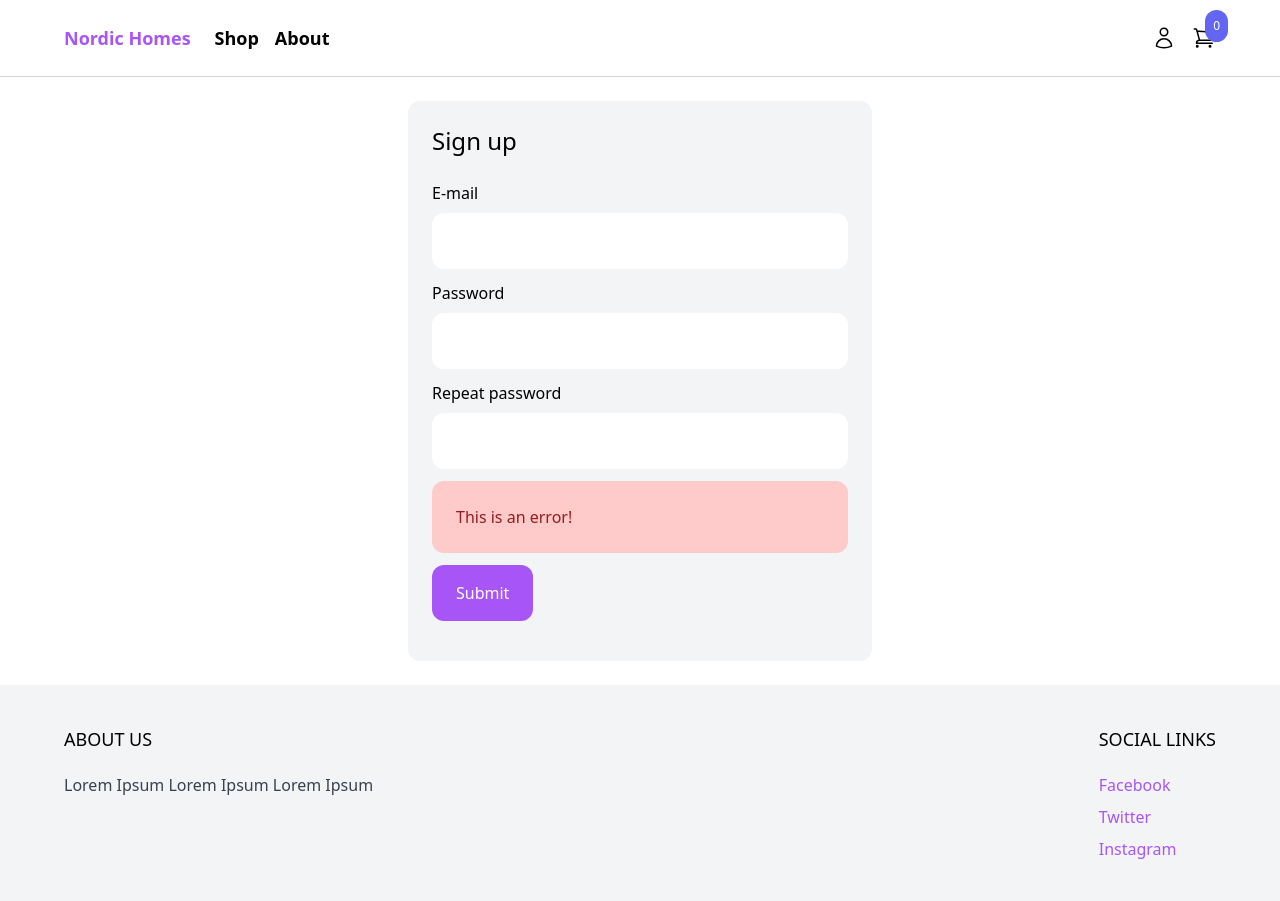
After one commit to Mario2117/eCommerce-DjangoTw, a Django app: page /signup/ in a window 1280 px wide. The commit adds this page. Run offline with Django 5.2, Linux system fonts and the light colour scheme; some libraries are stand-ins or nearby versions.

Commit message:
Images display, signup and login page

```diff
--- /dev/null
+++ b/core/templates/core/signup.html
@@ -0,0 +1,36 @@
+{% extends 'core/base.html' %}
+
+{% block content %}
+<div class="max-w-lg mx-auto flex flex-wrap p-6">
+    <div class="w-full bg-gray-100 p-6 rounded-xl">
+        <h1 class="mb-6 text-2xl">Sign up</h1>
+
+        <form action="post" action="." class="space-y-3
+        ">
+            <div>
+                <label>E-mail</label>
+                <input type="email" class="w-full mt-2 py-4 px-6 bg-white rounded-xl">
+            </div>
+
+            <div>
+                <label>Password</label>
+                <input type="password" class="w-full mt-2 py-4 px-6 bg-white rounded-xl">
+            </div>
+
+            <div>
+                <label>Repeat password</label>
+                <input type="password" class="w-full mt-2 py-4 px-6 bg-white rounded-xl">
+            </div>
+
+            <div class="p-6 bg-red-200 text-red-800 rounded-xl">
+                <p>This is an error!</p>
+            </div>
+
+            <div>
+                <button class="py-4 px-6 rounded-xl text-white bg-purple-500 hover:bg-purple-700">Submit</button>
+            </div>
+
+        </form>
+    </div>
+</div>
+{% endblock %}
--- a/core/views.py
+++ b/core/views.py
@@ -28,3 +28,9 @@ def shop(request):
     }
 
     return render(request,'core/shop.html', context)
+
+def signup(request):
+    return render(request, 'core/signup.html')
+
+def login(request):
+    return render(request, 'core/login.html')
--- a/eCom/settings.py
+++ b/eCom/settings.py
@@ -122,6 +122,8 @@ USE_TZ = True
 # https://docs.djangoproject.com/en/5.0/howto/static-files/
 
 STATIC_URL = 'static/'
+MEDIA_URL = '/media/'
+MEDIA_ROOT = BASE_DIR / 'media/'
 
 # Default primary key field type
 # https://docs.djangoproject.com/en/5.0/ref/settings/#default-auto-field
--- a/eCom/urls.py
+++ b/eCom/urls.py
@@ -14,17 +14,21 @@ Including another URLconf
     1. Import the include() function: from django.urls import include, path
     2. Add a URL to urlpatterns:  path('blog/', include('blog.urls'))
 """
+from django.conf import settings
+from django.conf.urls.static import static
 from django.contrib import admin
 from django.urls import path
 
 from cart.views import add_to_cart
-from core.views import frontpage,shop
+from core.views import frontpage,shop,signup,login
 from product.views import product
 
 urlpatterns = [
     path('', frontpage, name='frontpage'),
+    path('signup/', signup, name='signup'),
+    path('login/', login, name='login'),
     path('product/<slug:slug>/', product, name='product'),
     path('admin/', admin.site.urls),
     path('shop/', shop, name='shop'),
     path('add_to_cart/<int:product_id>/', add_to_cart, name='add_to_cart'),
-]
+] + static(settings.MEDIA_URL, document_root=settings.MEDIA_ROOT)
--- a/product/templates/product/partials/product_list_item.html
+++ b/product/templates/product/partials/product_list_item.html
@@ -1,6 +1,6 @@
 <div class="w-full md:w-1/3 xl:w-1/4 p-6">
     <a href="{% url 'product' product.slug %}">
-        <img class="rounded-xl hover:shadow-lg" src="" alt="">
+        <img class="rounded-xl hover:shadow-lg" src="{{ product.get_thumbnail }}" alt="">
     </a>
 
     <div class="pt-3 flex items-center justify-between">
--- a/product/templates/product/product.html
+++ b/product/templates/product/product.html
@@ -2,7 +2,7 @@
 {% block content %}
 <div class="max-w-6xl mx-auto flex flex-wrap py-6 px-6 xl:px-0">
     <div class="images w-full mb-6 lg:mb-0 lg:w-3/5">
-        <img class="rounded-xl" src="" alt="">
+        <img class="rounded-xl" src="{{ product.image.url }}" alt="">
     </div>
 
     <div class="information w-full lg:w-2/5 lg:p-6">
```
Also changed, not shown: core/templates/core/login.html (added, +31 -0 lines), product/models.py (+30 -0 lines), db.sqlite3, media/uploads/63fe161b43ea8cbbf40ffc075e646858.jpg (added), media/uploads/uploads/63fe161b43ea8cbbf40ffc075e646858.jpg (added), product/migrations/0003_product_image_product_thumbnail.py (added).
